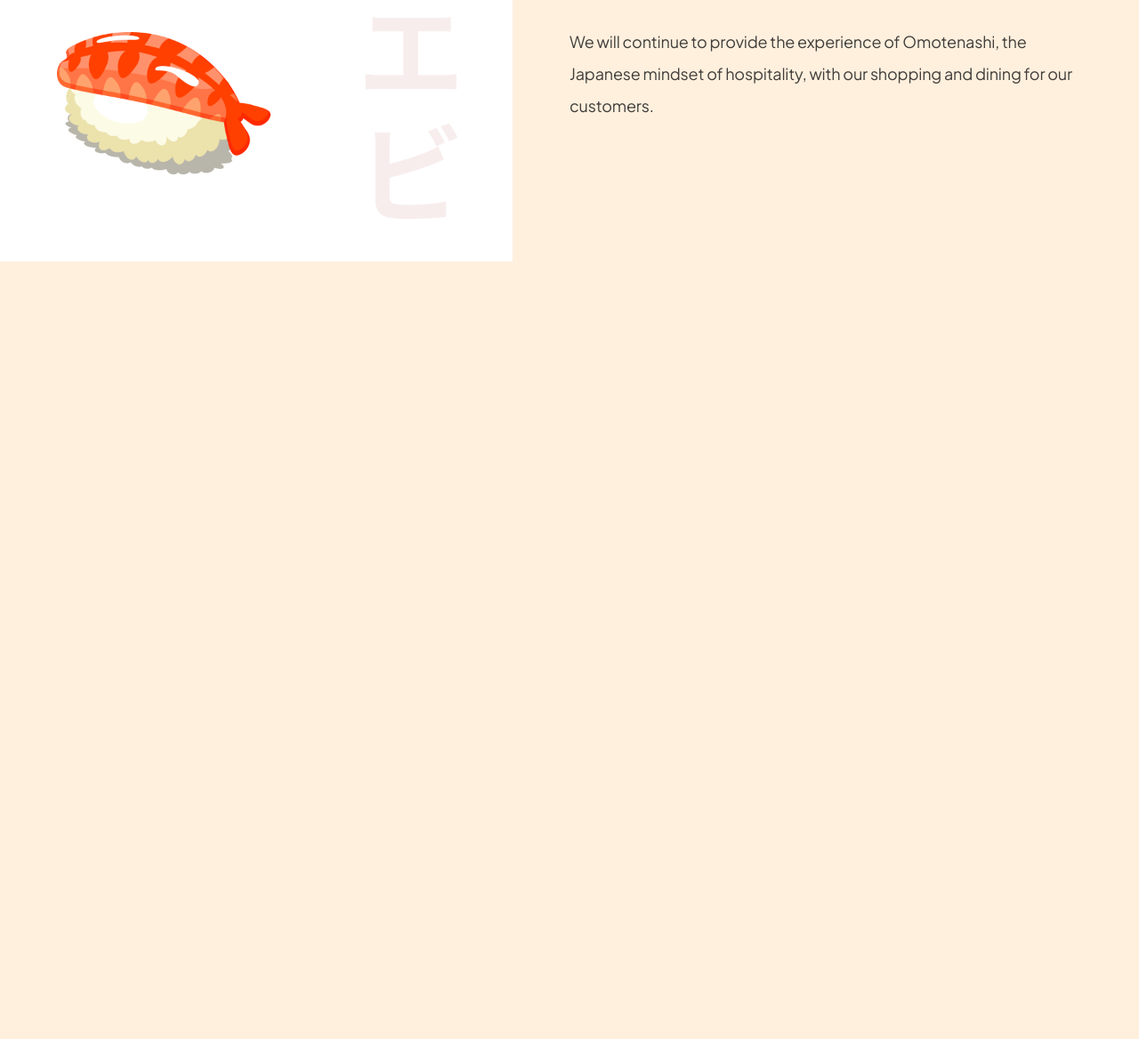
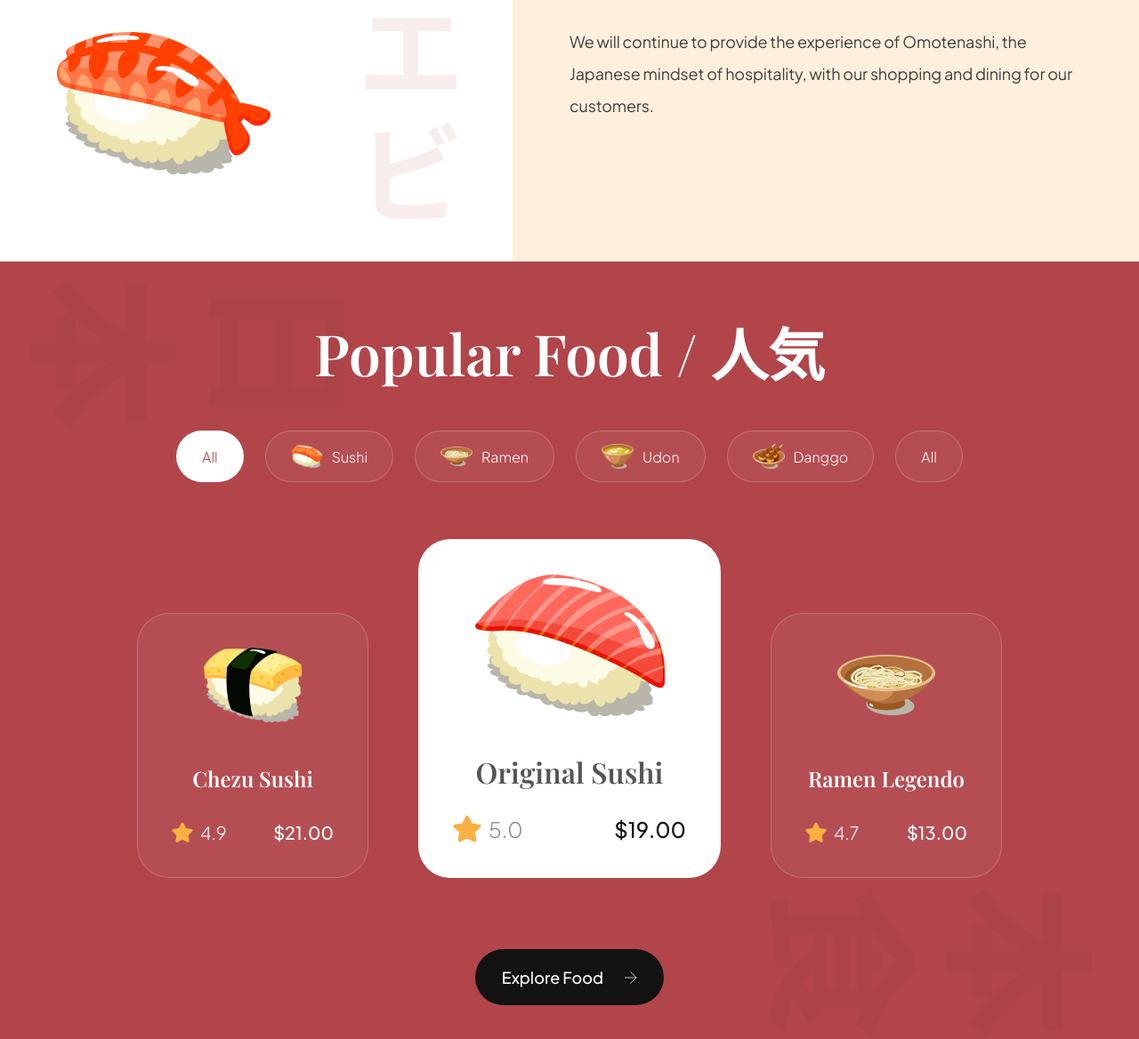
Before and after one commit to napatsawan-az/sushi-web, a website built with Vite: page index.html in a window 1280 px wide. Shown: the part 1220-2388 px from the top of the page at 89% size. Before the commit the page ends 1514 px from the top, so only its background shows below. Built offline with nearby package versions, Linux system fonts and the light colour scheme.

Commit message:
add section: popular food

```diff
--- a/css/sections/popular.css
+++ b/css/sections/popular.css
@@ -0,0 +1,196 @@
+.popular-foods {
+  padding: 64px;
+  display: flex;
+  flex-direction: column;
+  background-color: var(--primary-color);
+  background-image: url(../../assets/popular_bg.png);
+  background-position: center;
+  background-repeat: no-repeat;
+  background-size: contain;
+  overflow: hidden;
+}
+
+.popular-foods__title {
+  font-size: 64px;
+  font-family: var(--playfair-display);
+  font-weight: 600;
+  line-height: 78px;
+  color: #fff;
+  text-align: center;
+}
+
+.popular-foods__filters {
+  margin-top: 48px;
+  max-width: 100%;
+  overflow-x: auto;
+  display: flex;
+  justify-content: center;
+  gap: 24px;
+}
+
+.popular-foods__filter-btn {
+  padding: 10px 28px;
+  display: flex;
+  flex-direction: row;
+  align-items: center;
+  gap: 10px;
+  background: rgba(255, 255, 255, 0.05);
+  border: 1px solid rgba(255, 255, 255, 0.2);
+  border-radius: 46px;
+  font-size: 16px;
+  font-weight: 300;
+  line-height: 25px;
+  font-family: var(--plus-jakarta-sans);
+  color: #fff;
+  cursor: pointer;
+}
+
+.popular-foods__filter-btn img {
+  width: 36px;
+  height: 36px;
+  object-fit: contain;
+}
+
+.popular-foods__filter-btn.active {
+  background: #fff;
+  color: var(--primary-color);
+}
+
+.popular-foods__filter-btn:hover {
+  background: #fff;
+  color: var(--primary-color);
+}
+
+.popular-foods__catalogue {
+  margin-top: 64px;
+  display: flex;
+  justify-content: center;
+  align-items: flex-end;
+  flex-wrap: wrap;
+  gap: 56px;
+}
+
+.popular-foods__button {
+  width: fit-content;
+  padding: 20px 30px;
+  margin: 80px auto 0;
+  font-weight: 500;
+  font-size: 18px;
+  line-height: 23px;
+  font-family: var(--plus-jakarta-sans);
+  color: #fff;
+  border: none;
+  outline: none;
+  background: var(--secondary-color);
+  border-radius: 64px;
+  cursor: pointer;
+}
+
+.popular-foods__button img {
+  width: 14px;
+  height: 14px;
+  object-fit: contain;
+  margin-left: 21px;
+}
+
+.popular-foods__card {
+  padding: 38px;
+  min-width: 260px;
+  height: fit-content;
+  display: flex;
+  flex-direction: column;
+  align-items: center;
+  background: rgba(255, 255, 255, 0.05);
+  border-radius: 36px;
+  border: 1px solid rgba(255, 255, 255, 0.2);
+}
+
+.popular-foods__card-image {
+  width: 110px;
+  height: 84px;
+  object-fit: contain;
+}
+
+.popular-foods__card-title {
+  margin-top: 47px;
+  font-weight: 600;
+  font-size: 24px;
+  line-height: 32px;
+  font-family: var(--playfair-display);
+  color: #fff;
+  text-align: center;
+}
+
+.popular-foods__card-details {
+  width: 100%;
+  margin-top: 32px;
+}
+
+.popular-foods__card-rating {
+  display: flex;
+  align-items: center;
+  gap: 8px;
+}
+
+.popular-foods__card-rating img {
+  width: 24px;
+  height: 24px;
+  object-fit: contain;
+}
+
+.popular-foods__card-rating p {
+  font-size: 20px;
+  font-weight: 300;
+  font-family: var(--plus-jakarta-sans);
+  color: #fff;
+}
+
+.popular-foods__card-price {
+  font-size: 20px;
+  font-weight: 500;
+  font-family: var(--plus-jakarta-sans);
+  color: #fff;
+}
+
+.popular-foods__card.active-card {
+  background: #fff;
+  min-width: 340px;
+}
+
+.popular-foods__card.active-card .popular-foods__card-image {
+  width: 214px;
+  height: 160px;
+}
+
+.popular-foods__card.active-card .popular-foods__card-title {
+  color: var(--black-500);
+  font-size: 32px;
+}
+
+.popular-foods__card.active-card .popular-foods__card-rating img {
+  width: 32px;
+  height: 32px;
+}
+
+.popular-foods__card.active-card .popular-foods__card-rating p {
+  font-size: 24px;
+  color: var(--gray-100);
+}
+
+.popular-foods__card.active-card .popular-foods__card-price {
+  font-size: 24px;
+  color: var(--secondary-color);
+}
+
+/* START: popular media queries */
+@media screen and (max-width: 550px) {
+  .popular-foods {
+    padding: 64px 32px;
+  }
+
+  .popular-foods__card,
+  .popular-foods__card.active-card {
+    min-width: 100%;
+  }
+}
+/* END: popular media queries */
--- a/css/style.css
+++ b/css/style.css
@@ -5,8 +5,8 @@
 @import url("sections/header.css");
 @import url("sections/hero.css");
 @import url("sections/about.css");
-/* @import url("sections/popular.css");
-@import url("sections/trending.css");
+@import url("sections/popular.css");
+/* @import url("sections/trending.css");
 @import url("sections/subscribe.css");
 @import url("sections/footer.css"); */
 
@@ -104,19 +104,6 @@ a {
   scrollbar-width: none; /* Firefox */
 }
 
-/* START: popular media queries */
-@media screen and (max-width: 550px) {
-  .popular-foods {
-    padding: 64px 32px;
-  }
-
-  .popular-foods__card,
-  .popular-foods__card.active-card {
-    min-width: 100%;
-  }
-}
-/* END: popular media queries */
-
 /* START: subscribe media queries */
 @media screen and (max-width: 550px) {
   .subscription {
--- a/index.html
+++ b/index.html
@@ -124,6 +124,96 @@
         </p>
       </div>
     </section>
+
+    <!-- Section Popular Food -->
+    <section class="popular-foods" id="menu">
+      <h2 class="popular-foods__title">Popular Food / 人気</h2>
+
+      <!-- card filters -->
+      <div class="popular-foods__filters sushi__hide-scrollbar">
+        <button class="popular-foods__filter-btn active">All</button>
+        <button class="popular-foods__filter-btn">
+          <img src="assets/sushi-9.png" alt="sushi 9" />
+          Sushi
+        </button>
+        <button class="popular-foods__filter-btn">
+          <img src="assets/sushi-8.png" alt="sushi 8" />
+          Ramen
+        </button>
+        <button class="popular-foods__filter-btn">
+          <img src="assets/sushi-7.png" alt="sushi 7" />
+          Udon
+        </button>
+        <button class="popular-foods__filter-btn">
+          <img src="assets/sushi-6.png" alt="sushi 6" />
+          Danggo
+        </button>
+        <button class="popular-foods__filter-btn">All</button>
+      </div>
+
+      <!-- card catalogue -->
+      <div class="popular-foods__catalogue">
+        <article class="popular-foods__card">
+          <img
+            class="popular-foods__card-image"
+            src="assets/sushi-12.png"
+            alt="sushi 12"
+          />
+          <h4 class="popular-foods__card-title">Chezu Sushi</h4>
+
+          <div class="popular-foods__card-details flex-between">
+            <div class="popular-foods__card-rating">
+              <img src="assets/star.svg" alt="star" />
+              <p>4.9</p>
+            </div>
+
+            <p class="popular-foods__card-price">$21.00</p>
+          </div>
+        </article>
+
+        <article class="popular-foods__card active-card">
+          <img
+            class="popular-foods__card-image"
+            src="assets/sushi-11.png"
+            alt="sushi 11"
+          />
+          <h4 class="popular-foods__card-title">Original Sushi</h4>
+
+          <div class="popular-foods__card-details flex-between">
+            <div class="popular-foods__card-rating">
+              <img src="assets/star.svg" alt="star" />
+              <p>5.0</p>
+            </div>
+
+            <p class="popular-foods__card-price">$19.00</p>
+          </div>
+        </article>
+
+        <article class="popular-foods__card">
+          <img
+            class="popular-foods__card-image"
+            src="assets/sushi-10.png"
+            alt="sushi 10"
+          />
+          <h4 class="popular-foods__card-title">Ramen Legendo</h4>
+
+          <div class="popular-foods__card-details flex-between">
+            <div class="popular-foods__card-rating">
+              <img src="assets/star.svg" alt="star" />
+              <p>4.7</p>
+            </div>
+
+            <p class="popular-foods__card-price">$13.00</p>
+          </div>
+        </article>
+      </div>
+
+      <button class="popular-foods__button">
+        Explore Food
+        <img src="assets/arrow-right.svg" alt="arrow-right" />
+      </button>
+    </section>
+
     <script src="js/script.js" type="module"></script>
   </body>
 </html>
```
